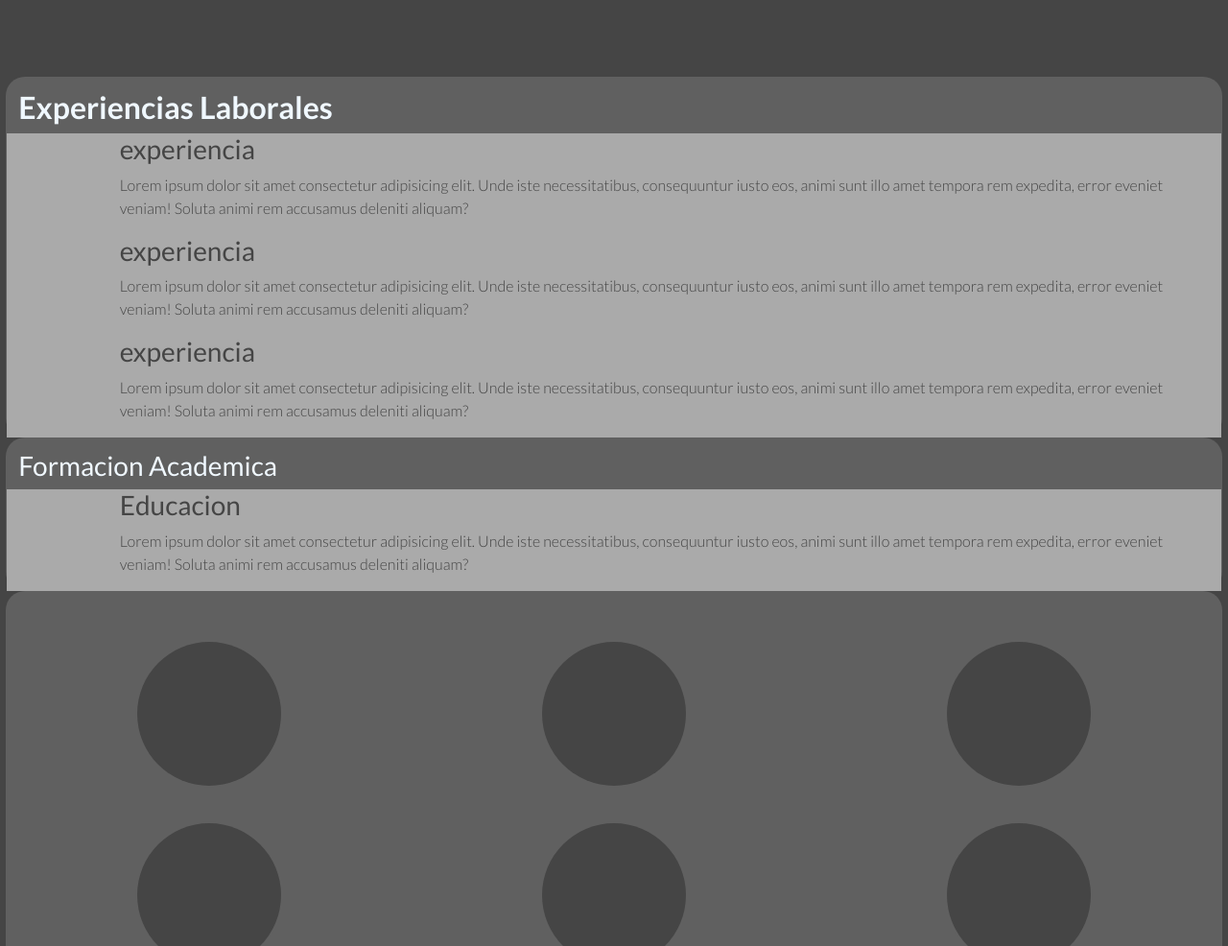
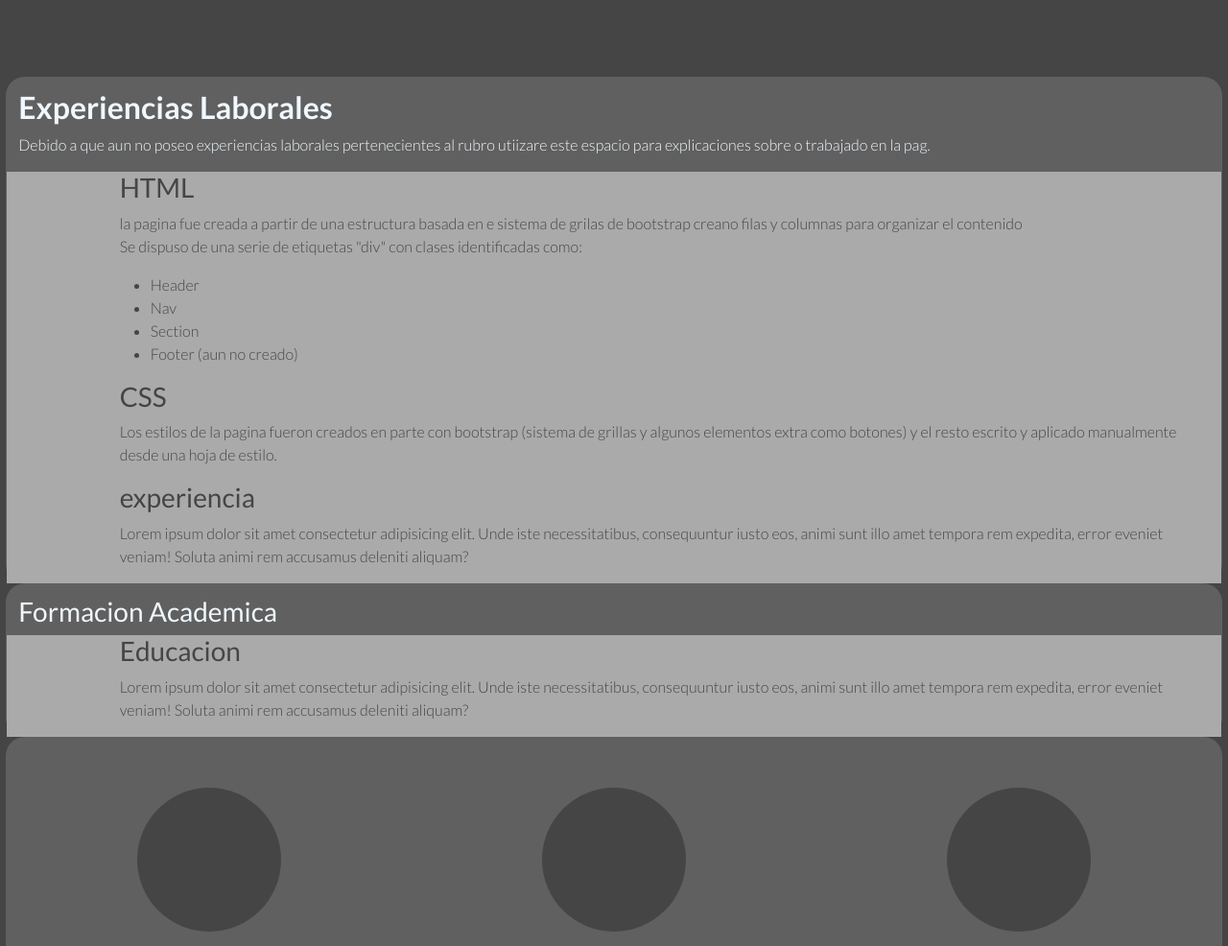
Before and after one commit to Lumianlz/Portfolio-Front_End, a plain HTML site: page index.html in a window 1280 px wide. Shown: the part 720-1706 px from the top of the page at 96% size. Drawn offline with nearby package versions, Linux system fonts and the light colour scheme.

Commit message:
arreglos y comentarios sobre el trabajo en exp

```diff
--- a/index.html
+++ b/index.html
@@ -37,7 +37,7 @@
                         <img class="img-redes img-fluid" src="img/git-logo.png" alt=""></a>
                 </div>
                 <div class="buttom col-1 col-sm-3">
-                    <button type="button" class="btn btn-primary buttom">Login</button>
+                    <button type="button" class="btn btn-light buttom">Login</button>
                 </div>
             </div>
             <div class="center row">
@@ -59,22 +59,28 @@
         <!-- secciones------------------------------------------------ -->
         <div class="section experiencias container-fluid">
             <h2><strong>Experiencias Laborales</strong></h2>
+            <p>Debido  a que aun no poseo experiencias laborales pertenecientes al rubro utiizare este espacio para explicaciones sobre o trabajado en la pag.
+
+            </p>
             <div class="item_exp row">
                 <div class="col-1 col-sm-1"></div>
                 <div class="col-1 col-sm-11">
-                    <h3>experiencia</h3>
-                    <p>Lorem ipsum dolor sit amet consectetur adipisicing elit. Unde iste necessitatibus, consequuntur
-                        iusto eos, animi sunt illo amet tempora rem expedita, error eveniet veniam! Soluta animi rem
-                        accusamus deleniti aliquam?</p>
+                    <h3>HTML</h3>
+                    <p> la pagina fue creada a partir de una estructura basada en e sistema de grilas de bootstrap creano filas y columnas para organizar el contenido <br>
+                    Se dispuso de una serie de etiquetas "div" con clases identificadas como:</p>
+                    <ul>
+                        <li>Header</li>
+                        <li>Nav</li>
+                        <li>Section</li>
+                        <li>Footer (aun no creado)</li>
+                    </ul>
                 </div>
             </div>
             <div class="item_exp row">
                 <div class="col-1 col-sm-1"></div>
                 <div class="col-1 col-sm-11">
-                    <h3>experiencia</h3>
-                    <p>Lorem ipsum dolor sit amet consectetur adipisicing elit. Unde iste necessitatibus, consequuntur
-                        iusto eos, animi sunt illo amet tempora rem expedita, error eveniet veniam! Soluta animi rem
-                        accusamus deleniti aliquam?</p>
+                    <h3>CSS</h3>
+                    <p> Los estilos de la pagina fueron creados en parte con bootstrap (sistema de grillas y algunos elementos extra como botones) y el resto escrito y aplicado manualmente desde una hoja de estilo.</p>
                 </div>
             </div>
             <div class="item_exp row">
```
